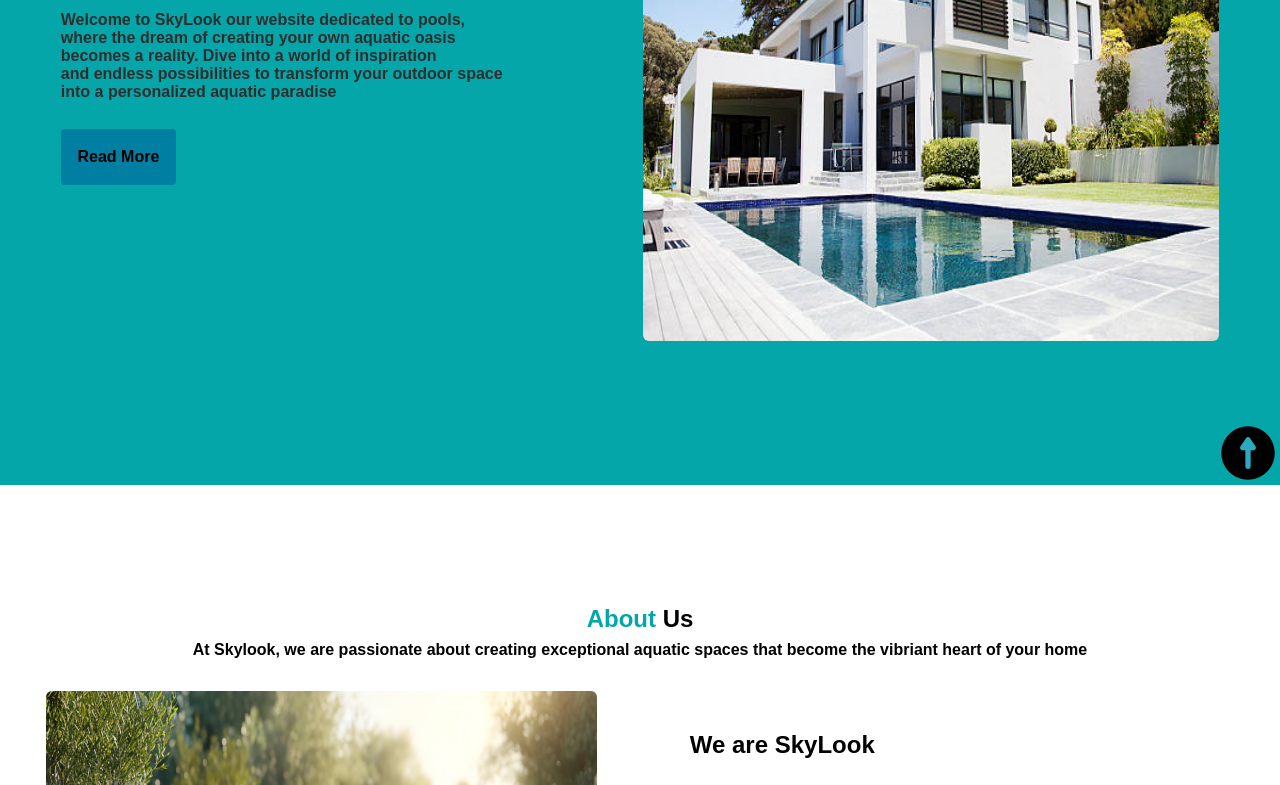
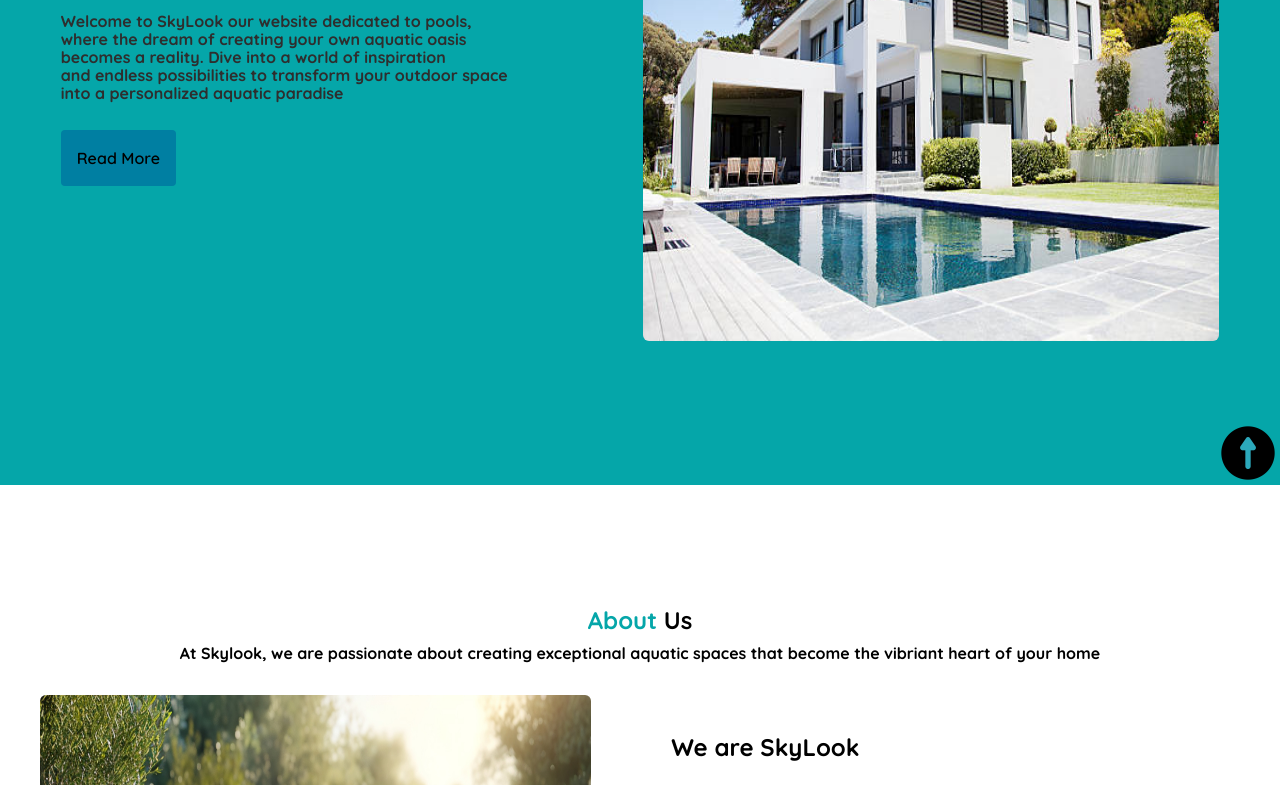
Before and after one commit to Ranto-creat/Examen-web, a plain HTML site: page index.html in a window 1280 px wide. Shown: the part 315-1100 px from the top of the page. Drawn offline with Linux system fonts and the light colour scheme.

Commit message:
feat: add font family quicksand in css

```diff
--- a/assets/css/style.css
+++ b/assets/css/style.css
@@ -1,8 +1,10 @@
+@import url('https://fonts.googleapis.com/css2?family=Quicksand:wght@300..700&display=swap');
+
 * {
     padding: 0;
     margin: 0;
     box-sizing: border-box;
-    font-family: 'Poppins', sans-serif;
+    font-family: Quicksand, sans-serif;
 }
 
 :root {
```
